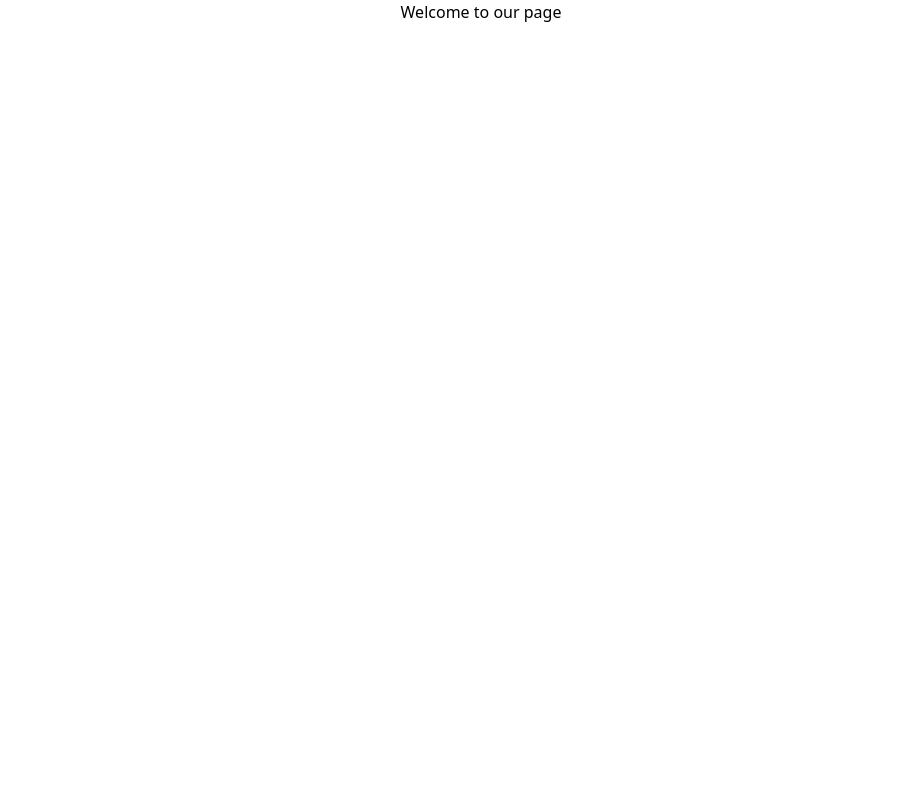
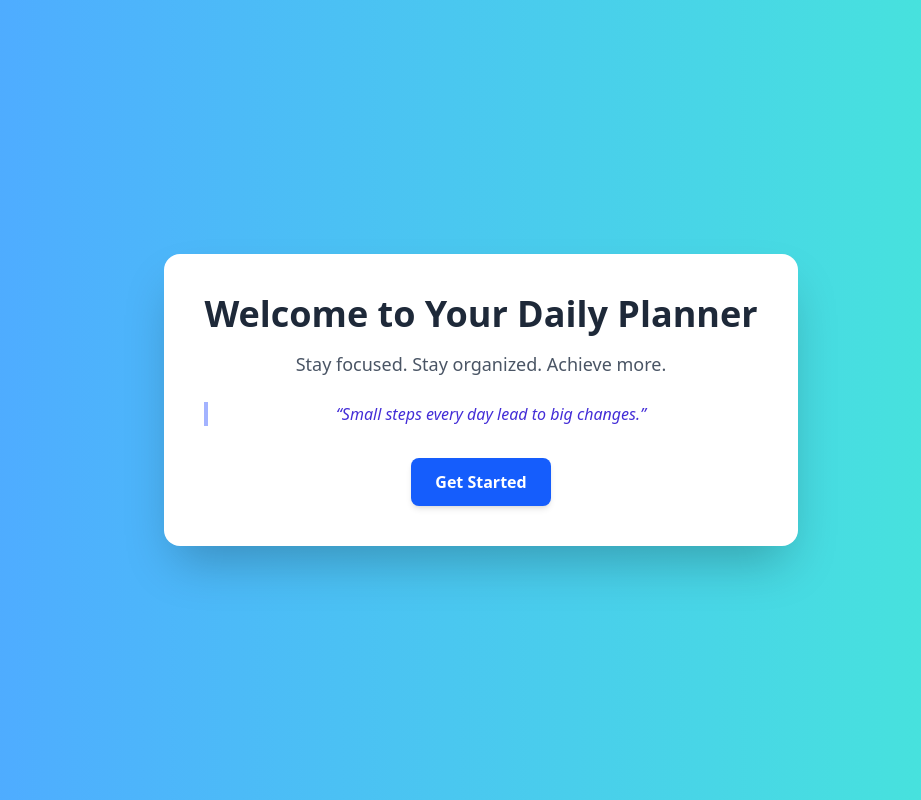
Before and after one commit to RashiShekhar/Daily-Activities, a React (Vite) app: page / in a window 1280 px wide. Shown: the whole page, without its empty margins (159-1080 px from the left). Built offline with nearby package versions, Linux system fonts and the light colour scheme.

Commit message:
Intro Page done

```diff
--- a/package.json
+++ b/package.json
@@ -10,6 +10,8 @@
     "preview": "vite preview"
   },
   "dependencies": {
+    "framer-motion": "^12.23.12",
+    "lottie-react": "^2.4.1",
     "react": "^19.1.1",
     "react-dom": "^19.1.1",
     "react-router-dom": "^7.8.0"
--- a/src/App.jsx
+++ b/src/App.jsx
@@ -1,12 +1,14 @@
 import React from "react";
 import { BrowserRouter as Router, Routes, Route } from "react-router-dom";
 import Intro from "./components/Intro";
+import Login from "./components/Login";
 
 function App() {
   return (
     <Router>
       <Routes>
         <Route path="/" element={<Intro />} />
+        <Route path="/login" element={<Login />} />
       </Routes>
     </Router>
   );
--- a/src/components/Intro.jsx
+++ b/src/components/Intro.jsx
@@ -1,11 +1,61 @@
-import React from "react";
+import React, { useEffect, useState } from "react";
+import { motion } from "framer-motion";
+import { useNavigate } from "react-router-dom";
+
+const quotes = [
+  "Make each day your masterpiece. – John Wooden",
+  "Your future is created by what you do today, not tomorrow. – Robert Kiyosaki",
+  "Small steps every day lead to big changes.",
+  "Focus on being productive instead of busy. – Tim Ferriss",
+  "Start where you are. Use what you have. Do what you can. – Arthur Ashe",
+];
 
 export default function Intro() {
+  const [quote, setQuote] = useState("");
+  const navigate = useNavigate();
+
+  useEffect(() => {
+    const randomQuote = quotes[Math.floor(Math.random() * quotes.length)];
+    setQuote(randomQuote);
+  }, []);
+
   return (
-    <>
-      <div className="flex items-center justify-center">
-        Welcome to our page
-      </div>
-    </>
+    <div className="relative min-h-screen overflow-hidden">
+      <div className="absolute inset-0 bg-gradient-to-r from-blue-400 via-teal-300 to-indigo-500 bg-[length:200%_200%] animate-gradient-x z-0" />
+
+      <motion.div
+        className="relative z-10 flex items-center justify-center min-h-screen px-4"
+        initial={{ opacity: 0 }}
+        animate={{ opacity: 1 }}
+        transition={{ duration: 0.8 }}
+      >
+        <motion.div
+          className="bg-white rounded-2xl shadow-2xl p-10 max-w-2xl text-center backdrop-blur-md bg-opacity-70"
+          initial={{ y: 40, opacity: 0 }}
+          animate={{ y: 0, opacity: 1 }}
+          transition={{ duration: 0.8, ease: "easeOut" }}
+        >
+          <h1 className="text-4xl font-bold text-gray-800 mb-4">
+            Welcome to Your Daily Planner
+          </h1>
+          <p className="text-gray-600 text-lg mb-6">
+            Stay focused. Stay organized. Achieve more.
+          </p>
+
+          <blockquote className="italic text-indigo-700 text-md border-l-4 border-indigo-300 pl-4 mb-6">
+            “{quote}”
+          </blockquote>
+
+          <motion.button
+            whileHover={{ scale: 1.05 }}
+            whileTap={{ scale: 0.95 }}
+            className="mt-2 px-6 py-3 bg-blue-600 hover:bg-blue-700 text-white font-semibold rounded-lg shadow-md transition"
+            onClick={() => navigate("/login")}
+          >
+            Get Started
+          </motion.button>
+        </motion.div>
+      </motion.div>
+    </div>
   );
 }
--- /dev/null
+++ b/src/components/Login.jsx
@@ -0,0 +1,11 @@
+import React from "react";
+import { useNavigate } from "react-router-dom";
+export default function Login() {
+  return (
+    <>
+      <div className="flex items-center justify-center pt-60">
+        Welcome to login page
+      </div>
+    </>
+  );
+}
--- a/tailwind.config.js
+++ b/tailwind.config.js
@@ -1,8 +1,18 @@
 // tailwind.config.js
-export default {
-  content: ["./index.html", "./src/**/*.{js,jsx,ts,tsx}"],
+module.exports = {
+  content: ["./src/**/*.{js,jsx,ts,tsx}"],
   theme: {
-    extend: {},
+    extend: {
+      animation: {
+        "gradient-x": "gradientX 10s ease infinite",
+      },
+      keyframes: {
+        gradientX: {
+          "0%, 100%": { backgroundPosition: "0% 50%" },
+          "50%": { backgroundPosition: "100% 50%" },
+        },
+      },
+    },
   },
   plugins: [],
 };
```
Also changed, not shown: src/components/Dashboard.jsx (added), src/components/Logout.jsx (added), 1 other file (tests, documents, lock files or other folders).
